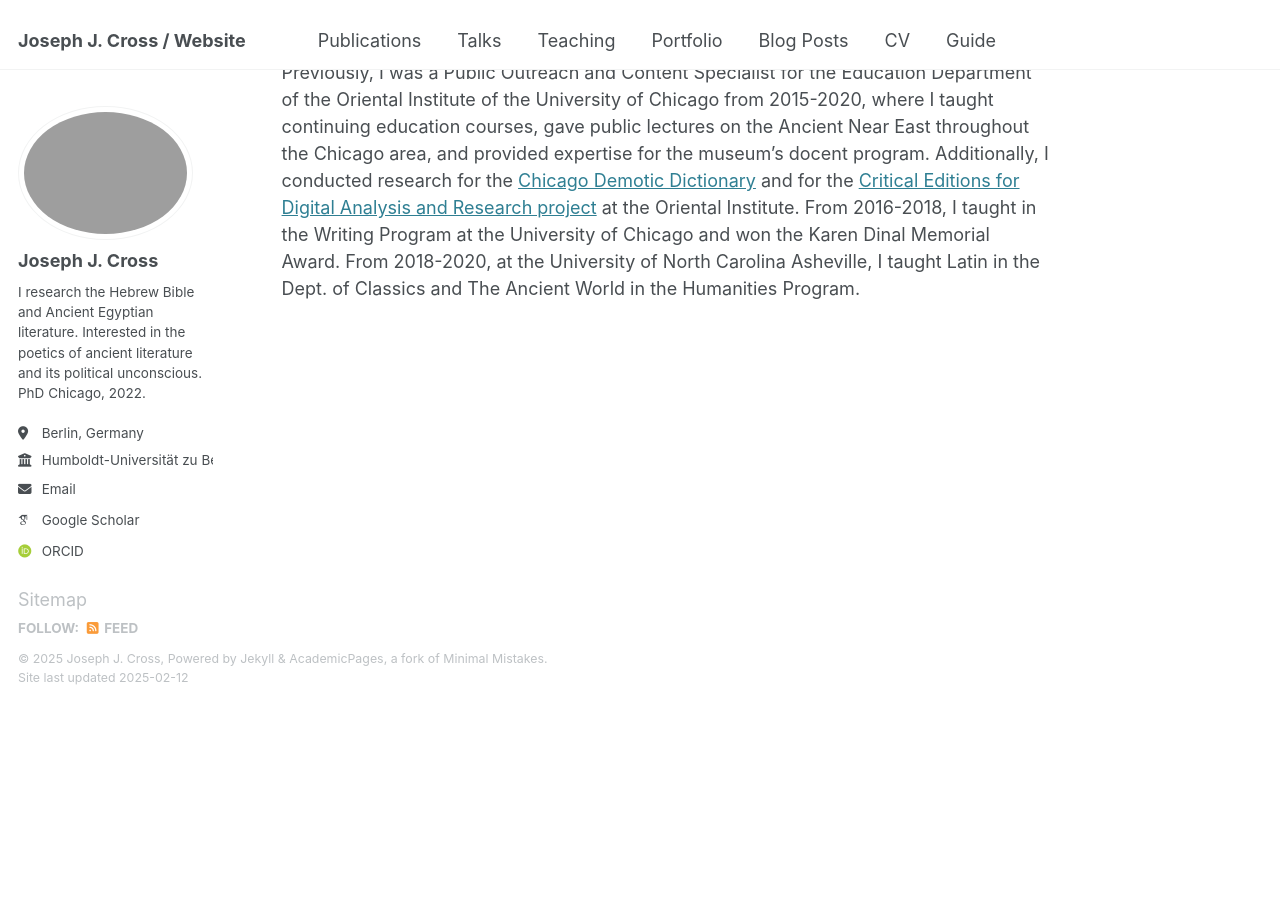
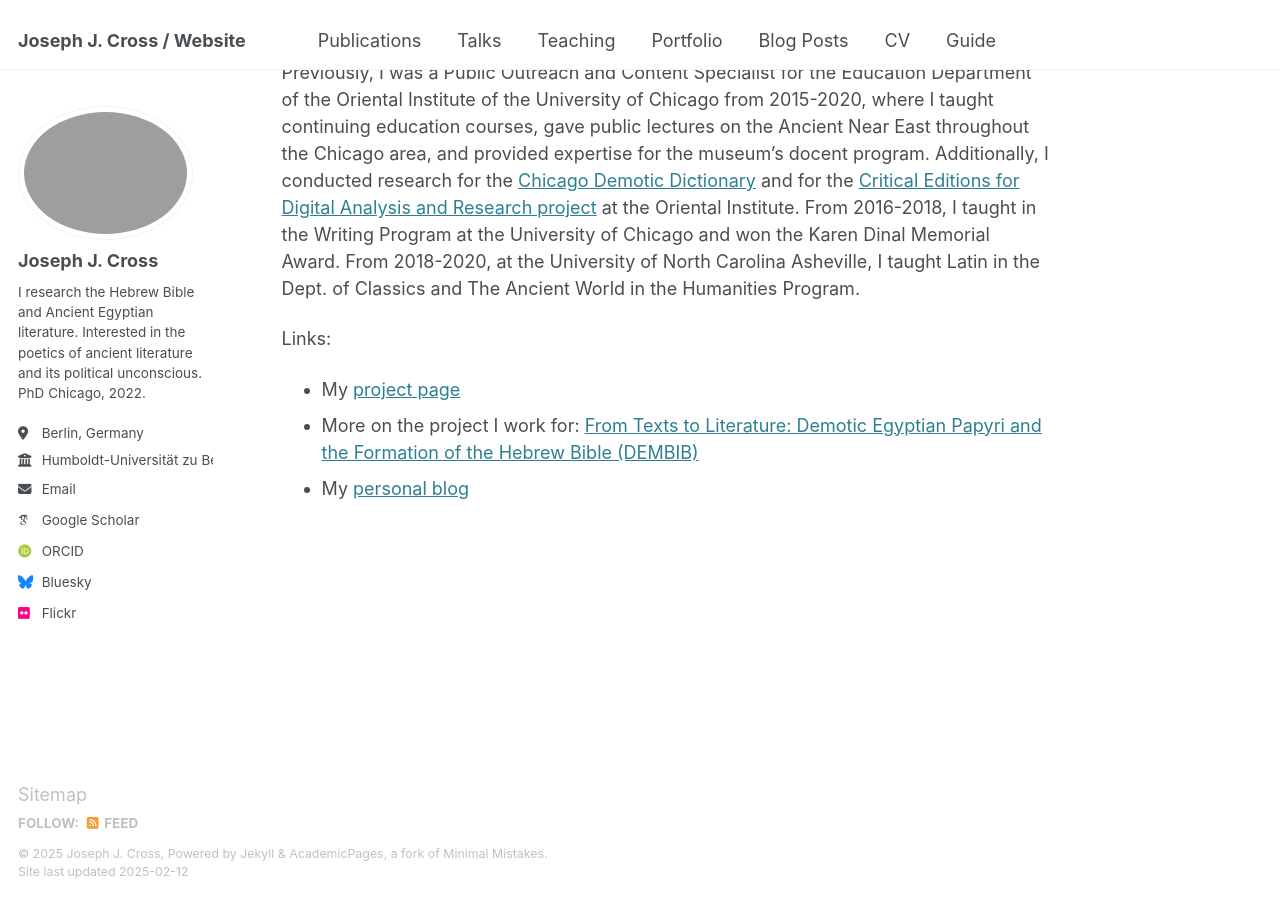
Before and after one commit to josephjcross/josephjcross.github.io, a Jekyll site: the page built from _pages/about.md, in a window 1280 px wide and 900 px high, scrolled down 893 px. Built offline with Jekyll 4.4.1, drawn with Linux system fonts in a browser that asks for light colours; some web fonts are replaced; before the commit the page ends 1598 px from its top, so only the background shows below that.

Commit message:
Update about.md

```diff
--- a/_pages/about.md
+++ b/_pages/about.md
@@ -17,3 +17,8 @@ In my publications, I work from the perspectives of philology, narratology, and
 My other interests include the interaction and parallels between Ancient Egyptian culture and cultures of the Ancient Levant, including Israel and the Hebrew Bible. I am also interested in the practice of magic and its textual culture in ancient societies.
 
 Previously, I was a Public Outreach and Content Specialist for the Education Department of the Oriental Institute of the University of Chicago from 2015-2020, where I taught continuing education courses, gave public lectures on the Ancient Near East throughout the Chicago area, and provided expertise for the museum’s docent program. Additionally, I conducted research for the [Chicago Demotic Dictionary](https://oi.uchicago.edu/research/publications/demotic-dictionary-oriental-institute-university-chicago) and for the [Critical Editions for Digital Analysis and Research project](https://voices.uchicago.edu/cedar/) at the Oriental Institute. From 2016-2018, I taught in the Writing Program at the University of Chicago and won the Karen Dinal Memorial Award. From 2018-2020, at the University of North Carolina Asheville, I taught Latin in the Dept. of Classics and The Ancient World in the Humanities Program.
+
+Links:
+* My [project page](https://www.theologie.hu-berlin.de/en/dembib/research-team/dr-joseph-cross)
+* More on the project I work for: [From Texts to Literature: Demotic Egyptian Papyri and the Formation of the Hebrew Bible (DEMBIB)](https://www.theologie.hu-berlin.de/en/dembib/dembib)
+* My [personal blog](https://josephjcross.blogspot.com/)
```
